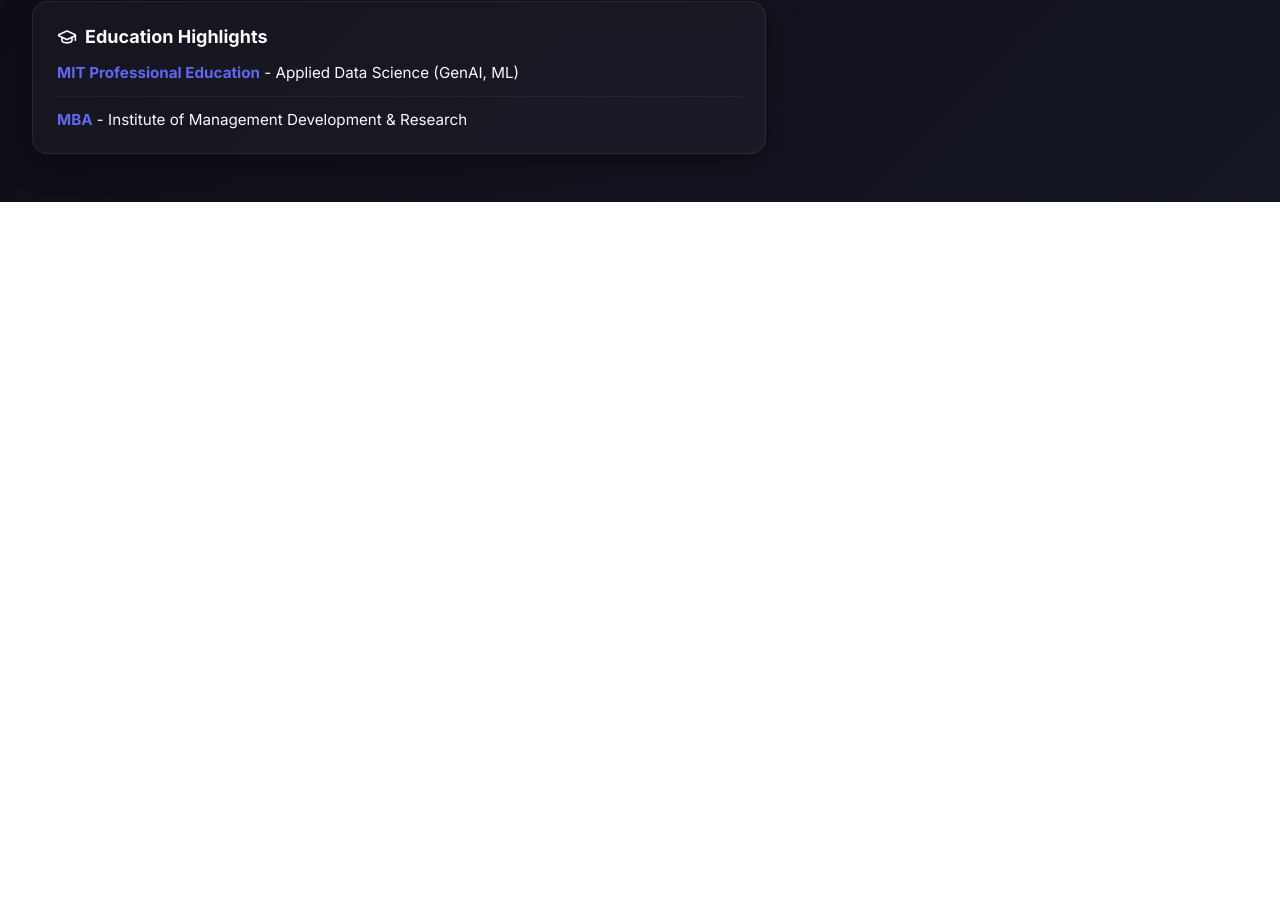
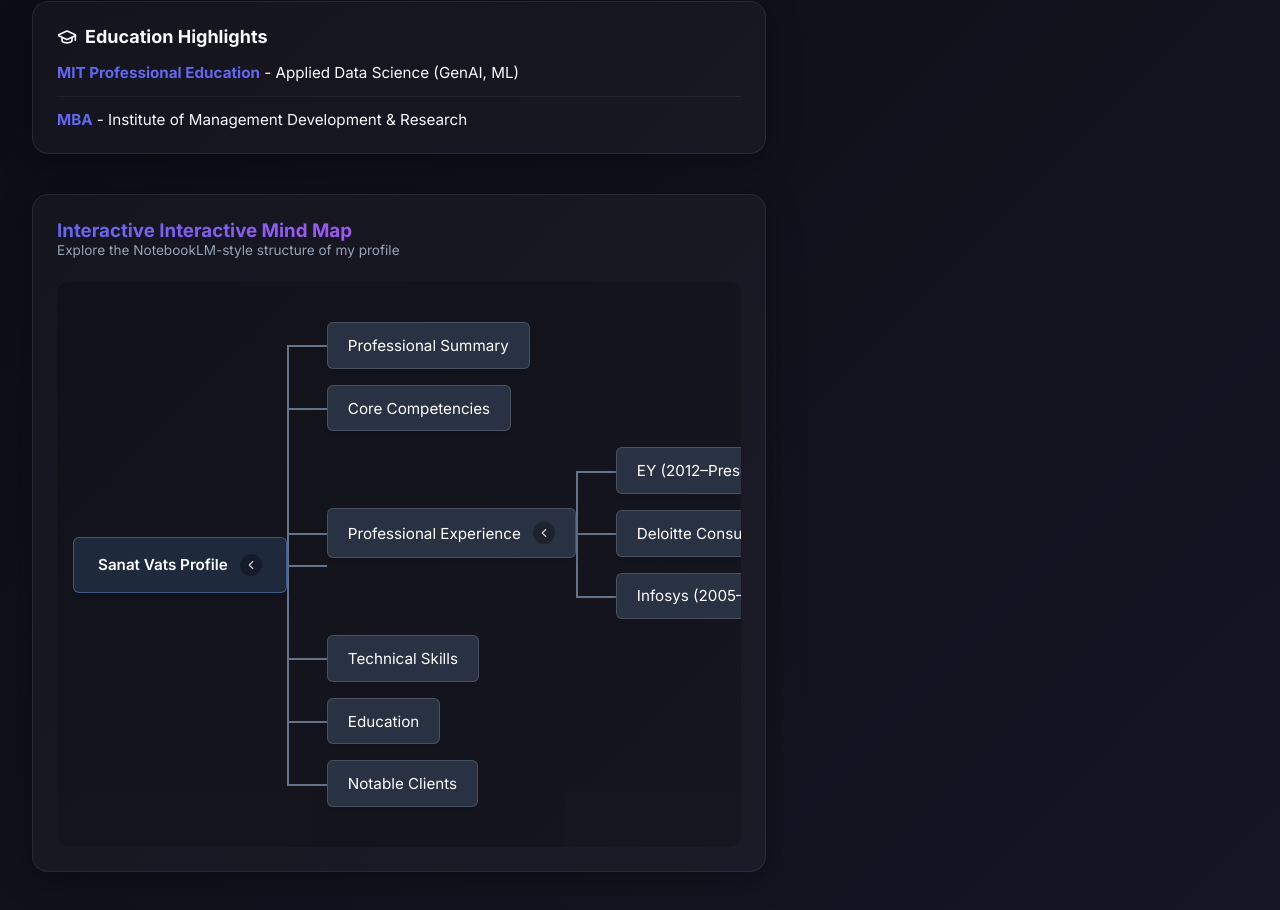
Before and after one commit to sanatv/Sanat-Profile, a Next.js app: page / in a window 1280 px wide. Shown: the part 1040-1950 px from the top of the page. Before the commit the page ends 1242 px from the top, so only its background shows below. Built offline with nearby package versions, Linux system fonts and the light colour scheme.

Commit message:
Add Visual Mind Map layout to profile

```diff
--- a/src/components/BentoGrid.tsx
+++ b/src/components/BentoGrid.tsx
@@ -3,6 +3,7 @@
 import { Github, Linkedin, Mail, MapPin, Briefcase, GraduationCap, Code } from 'lucide-react';
 import styles from './BentoGrid.module.css';
 import PodcastPlayer from './PodcastPlayer';
+import MindMap from './MindMap';
 
 export default function BentoGrid() {
   const metrics = [
@@ -88,6 +89,9 @@
           <li><strong>MBA</strong> - Institute of Management Development & Research</li>
         </ul>
       </div>
+
+      {/* Visual Resume Mind Map */}
+      <MindMap />
     </div>
   );
 }
--- /dev/null
+++ b/src/components/MindMap.module.css
@@ -0,0 +1,146 @@
+.mindMapContainer {
+  grid-column: 1 / -1;
+  padding: 1.5rem;
+  margin-top: 1rem;
+  animation: fadeIn 0.8s ease forwards;
+}
+
+.header {
+  margin-bottom: 1.5rem;
+}
+
+.subtitle {
+  color: var(--text-secondary);
+  font-size: 0.85rem;
+}
+
+.mapCanvas {
+  overflow-x: auto;
+  padding: 2rem 1rem;
+  background: rgba(0, 0, 0, 0.15);
+  border-radius: 12px;
+  display: flex;
+  align-items: center;
+  min-height: 400px;
+}
+
+/* node wrapper flexes horizontally */
+.nodeWrapper {
+  display: flex;
+  align-items: center;
+}
+
+.nodeCard {
+  background: rgba(45, 55, 72, 0.9);
+  border: 1px solid rgba(255, 255, 255, 0.15);
+  padding: 0.8rem 1.25rem;
+  border-radius: 6px;
+  color: #fff;
+  display: flex;
+  align-items: center;
+  gap: 0.75rem;
+  white-space: nowrap;
+  position: relative;
+  z-index: 2;
+  margin: 0.5rem 0;
+  transition: all 0.2s;
+  box-shadow: 0 4px 6px rgba(0,0,0,0.15);
+  font-size: 0.95rem;
+}
+
+.nodeCard:hover {
+  background: rgba(74, 85, 104, 0.9);
+  border-color: rgba(255, 255, 255, 0.3);
+}
+
+.rootCard {
+  background: rgba(30, 41, 59, 1);
+  padding: 1rem 1.5rem;
+  font-weight: 600;
+  border-color: rgba(96, 165, 250, 0.4);
+}
+
+.iconCircle {
+  background: rgba(0, 0, 0, 0.3);
+  border-radius: 50%;
+  width: 22px;
+  height: 22px;
+  display: flex;
+  align-items: center;
+  justify-content: center;
+  color: rgba(255,255,255,0.8);
+  transition: background 0.2s;
+}
+
+.nodeCard:hover .iconCircle {
+  background: rgba(0, 0, 0, 0.5);
+}
+
+.childrenBranch {
+  display: flex;
+  flex-direction: column;
+  padding-left: 2.5rem;
+  position: relative;
+}
+
+/* Horizontal line from Parent to the vertical spine */
+.childrenBranch::before {
+  content: '';
+  position: absolute;
+  left: 0;
+  top: 50%;
+  width: 2.5rem;
+  height: 2px;
+  background: #64748b;
+  z-index: 1;
+}
+
+/* Child container wrapper */
+.childContainer {
+  position: relative;
+  display: flex;
+  align-items: center;
+}
+
+/* Horizontal line from spine to the child node */
+.childContainer::before {
+  content: '';
+  position: absolute;
+  left: -2.5rem;
+  top: 50%;
+  width: 2.5rem;
+  height: 2px;
+  background: #64748b;
+}
+
+/* Vertical line Segments */
+.childContainer::after {
+  content: '';
+  position: absolute;
+  left: -2.5rem;
+  width: 2px;
+  background: #64748b;
+}
+
+/* First child has a line going DOWN from center to bottom */
+.childContainer:first-child::after {
+  top: 50%;
+  bottom: 0;
+}
+
+/* Last child has a line going UP from top to center */
+.childContainer:last-child::after {
+  top: 0;
+  bottom: 50%;
+}
+
+/* Middle children have a full line */
+.childContainer:not(:first-child):not(:last-child)::after {
+  top: 0;
+  bottom: 0;
+}
+
+/* If there is only ONE child, hide the vertical line! */
+.childContainer:first-child:last-child::after {
+  display: none;
+}
--- /dev/null
+++ b/src/components/MindMap.tsx
@@ -0,0 +1,78 @@
+'use client';
+
+import { useState } from 'react';
+import { ChevronRight, ChevronLeft } from 'lucide-react';
+import styles from './MindMap.module.css';
+
+type NodeData = {
+  id: string;
+  label: string;
+  children?: NodeData[];
+};
+
+const mapData: NodeData = {
+  id: 'root',
+  label: 'Sanat Vats Profile',
+  children: [
+    { id: 'summary', label: 'Professional Summary' },
+    { id: 'competencies', label: 'Core Competencies' },
+    {
+      id: 'exp',
+      label: 'Professional Experience',
+      children: [
+        { id: 'ey', label: 'EY (2012–Present)' },
+        { id: 'del', label: 'Deloitte Consulting (2011–2012)' },
+        { id: 'inf', label: 'Infosys (2005–2011)' }
+      ]
+    },
+    { id: 'skills', label: 'Technical Skills' },
+    { id: 'edu', label: 'Education' },
+    { id: 'clients', label: 'Notable Clients' }
+  ]
+};
+
+function MapNode({ node, isRoot = false }: { node: NodeData, isRoot?: boolean }) {
+  const [expanded, setExpanded] = useState(node.id === 'root' || node.id === 'exp');
+  const hasChildren = node.children && node.children.length > 0;
+
+  return (
+    <div className={styles.nodeWrapper}>
+      <div
+        className={`${styles.nodeCard} ${isRoot ? styles.rootCard : ''}`}
+        onClick={() => hasChildren && setExpanded(!expanded)}
+        style={{ cursor: hasChildren ? 'pointer' : 'default' }}
+      >
+        <span className={styles.nodeLabel}>{node.label}</span>
+        {hasChildren && (
+          <div className={styles.iconCircle}>
+            {expanded ? <ChevronLeft size={14} /> : <ChevronRight size={14} />}
+          </div>
+        )}
+      </div>
+
+      {hasChildren && expanded && (
+        <div className={styles.childrenBranch}>
+          {node.children!.map((child) => (
+            <div key={child.id} className={styles.childContainer}>
+              <MapNode node={child} />
+            </div>
+          ))}
+        </div>
+      )}
+    </div>
+  );
+}
+
+export default function MindMap() {
+  return (
+    <div className={`glass-panel ${styles.mindMapContainer}`}>
+      <div className={styles.header}>
+        <h3 className="text-gradient">Interactive Interactive Mind Map</h3>
+        <p className={styles.subtitle}>Explore the NotebookLM-style structure of my profile</p>
+      </div>
+      <div className={styles.mapCanvas}>
+        <MapNode node={mapData} isRoot={true} />
+      </div>
+    </div>
+  );
+}
```
